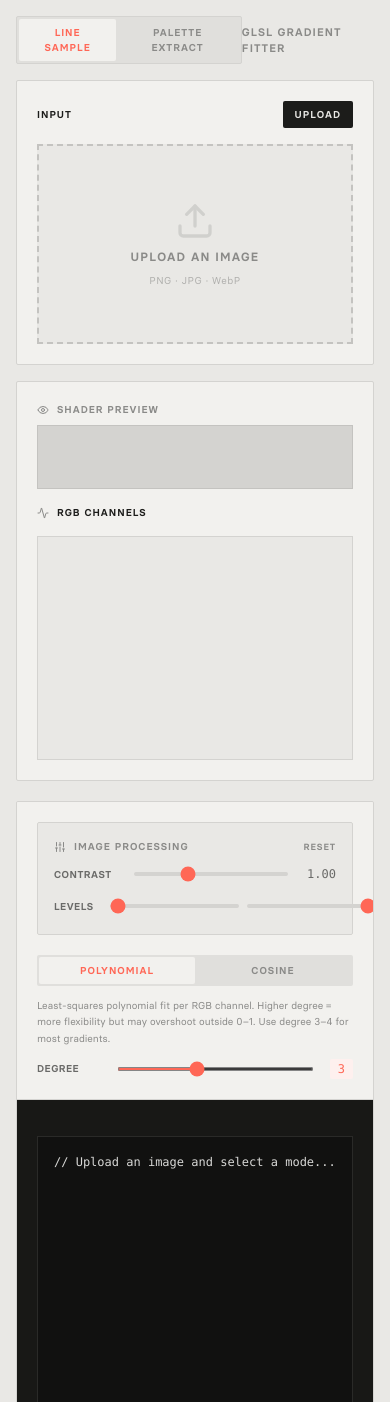
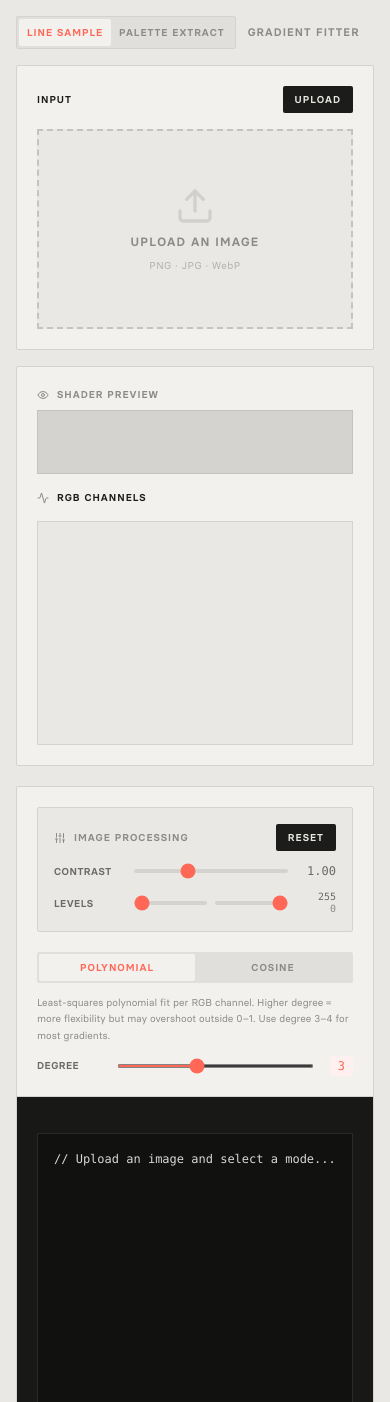
Before and after one commit to bhoffmann93/gradient-fitter, a React (Vite) app: page / in a window 390 px wide. Shown: the top 1402 px of the page. Built offline with nearby package versions, Linux system fonts and the light colour scheme.

Commit message:
mobile ui fix

```diff
--- a/src/App.jsx
+++ b/src/App.jsx
@@ -64,18 +64,23 @@ const App = () => {
     const ctx = canvasRef.current.getContext('2d');
     const destImageData = ctx.createImageData(w, h);
     const dest = destImageData.data;
-    const min = minLevel / 255, max = maxLevel / 255;
+    const min = minLevel / 255,
+      max = maxLevel / 255;
     const range = max - min;
     for (let i = 0; i < src.length; i += 4) {
       let r = (src[i] / 255 - 0.5) * contrast + 0.5;
       let g = (src[i + 1] / 255 - 0.5) * contrast + 0.5;
       let b = (src[i + 2] / 255 - 0.5) * contrast + 0.5;
       if (range > 0.001) {
-        r = (r - min) / range; g = (g - min) / range; b = (b - min) / range;
+        r = (r - min) / range;
+        g = (g - min) / range;
+        b = (b - min) / range;
       } else {
-        r = r >= min ? 1 : 0; g = g >= min ? 1 : 0; b = b >= min ? 1 : 0;
+        r = r >= min ? 1 : 0;
+        g = g >= min ? 1 : 0;
+        b = b >= min ? 1 : 0;
       }
-      dest[i]     = Math.max(0, Math.min(1, r)) * 255;
+      dest[i] = Math.max(0, Math.min(1, r)) * 255;
       dest[i + 1] = Math.max(0, Math.min(1, g)) * 255;
       dest[i + 2] = Math.max(0, Math.min(1, b)) * 255;
       dest[i + 3] = src[i + 3];
@@ -94,10 +99,13 @@ const App = () => {
     setTimeout(() => {
       try {
         const ctx = canvasRef.current.getContext('2d');
-        const w = canvasRef.current.width, h = canvasRef.current.height;
+        const w = canvasRef.current.width,
+          h = canvasRef.current.height;
         const data = ctx.getImageData(0, 0, w, h).data;
-        const x1 = p1.x * w, y1 = p1.y * h;
-        const x2 = p2.x * w, y2 = p2.y * h;
+        const x1 = p1.x * w,
+          y1 = p1.y * h;
+        const x2 = p2.x * w,
+          y2 = p2.y * h;
         const numSteps = Math.max(2, Math.ceil(Math.hypot(x2 - x1, y2 - y1)));
         const samples = [];
         for (let i = 0; i < numSteps; i++) {
@@ -131,7 +139,9 @@ const App = () => {
     const fittingColors = useLinearLight ? colors.map(linearize) : colors;
     const result = FIT_MODES[paletteFitMode].fit(fittingColors, { degree, lockFrequency, tValues });
     setCoefficients(result);
-    setGlslCode(FIT_MODES[paletteFitMode].buildGLSL(result, { linearLight: useLinearLight }) + '\n\n' + buildColorGLSL(colors));
+    setGlslCode(
+      FIT_MODES[paletteFitMode].buildGLSL(result, { linearLight: useLinearLight }) + '\n\n' + buildColorGLSL(colors),
+    );
     drawGraph(graphRef.current, colors, result, paletteFitMode, useLinearLight);
     renderGradientPreview(shaderCanvasRef.current, result, paletteFitMode, useLinearLight);
     setPaletteDrawData({ colors, result, mode: paletteFitMode, linearLight: useLinearLight });
@@ -142,14 +152,17 @@ const App = () => {
     setStatus('processing');
     setError(null);
     try {
-      const imageData = canvasRef.current.getContext('2d')
+      const imageData = canvasRef.current
+        .getContext('2d')
         .getImageData(0, 0, canvasRef.current.width, canvasRef.current.height);
       let colors;
       if (paletteMethod === 'dominant') {
         colors = await extractDominant(imageData, colorCount);
       } else if (paletteMethod === 'api') {
         const { colors: apiColors, seeds } = await generateColormindPalette(imageData, {
-          model: apiModel, seedCount: apiSeedCount, cachedSeeds: apiSeedsRef.current,
+          model: apiModel,
+          seedCount: apiSeedCount,
+          cachedSeeds: apiSeedsRef.current,
         });
         apiSeedsRef.current = seeds;
         colors = apiColors;
@@ -179,7 +192,8 @@ const App = () => {
   const handleMouseDown = (e) => {
     if (!uiCanvasRef.current || !imageSrc || appMode !== 'line') return;
     const rect = uiCanvasRef.current.getBoundingClientRect();
-    const mx = e.clientX - rect.left, my = e.clientY - rect.top;
+    const mx = e.clientX - rect.left,
+      my = e.clientY - rect.top;
     if (Math.hypot(mx - p1.x * rect.width, my - p1.y * rect.height) < POINT_HIT_RADIUS) {
       setActivePoint('p1');
     } else if (Math.hypot(mx - p2.x * rect.width, my - p2.y * rect.height) < POINT_HIT_RADIUS) {
@@ -197,7 +211,42 @@ const App = () => {
   };
 
   const handleMouseUp = () => {
-    if (activePoint) { setActivePoint(null); performFitting(); }
+    if (activePoint) {
+      setActivePoint(null);
+      performFitting();
+    }
+  };
+
+  const TOUCH_HIT_RADIUS = 40;
+
+  const handleTouchStart = (e) => {
+    if (!uiCanvasRef.current || !imageSrc || appMode !== 'line') return;
+    const touch = e.touches[0];
+    const rect = uiCanvasRef.current.getBoundingClientRect();
+    const mx = touch.clientX - rect.left,
+      my = touch.clientY - rect.top;
+    if (Math.hypot(mx - p1.x * rect.width, my - p1.y * rect.height) < TOUCH_HIT_RADIUS) {
+      setActivePoint('p1');
+    } else if (Math.hypot(mx - p2.x * rect.width, my - p2.y * rect.height) < TOUCH_HIT_RADIUS) {
+      setActivePoint('p2');
+    }
+  };
+
+  const handleTouchMove = (e) => {
+    if (!activePoint || !uiCanvasRef.current) return;
+    const touch = e.touches[0];
+    const rect = uiCanvasRef.current.getBoundingClientRect();
+    const x = Math.max(0, Math.min(1, (touch.clientX - rect.left) / rect.width));
+    const y = Math.max(0, Math.min(1, (touch.clientY - rect.top) / rect.height));
+    if (activePoint === 'p1') setP1({ x, y });
+    else setP2({ x, y });
+  };
+
+  const handleTouchEnd = () => {
+    if (activePoint) {
+      setActivePoint(null);
+      performFitting();
+    }
   };
 
   const handleImageUpload = (e) => {
@@ -214,10 +263,17 @@ const App = () => {
     const img = new Image();
     img.src = imageSrc;
     img.onload = () => {
-      let w = img.width, h = img.height;
-      if (w > h && w > IMAGE_MAX_SIZE) { h *= IMAGE_MAX_SIZE / w; w = IMAGE_MAX_SIZE; }
-      else if (h > IMAGE_MAX_SIZE) { w *= IMAGE_MAX_SIZE / h; h = IMAGE_MAX_SIZE; }
-      w = Math.round(w); h = Math.round(h);
+      let w = img.width,
+        h = img.height;
+      if (w > h && w > IMAGE_MAX_SIZE) {
+        h *= IMAGE_MAX_SIZE / w;
+        w = IMAGE_MAX_SIZE;
+      } else if (h > IMAGE_MAX_SIZE) {
+        w *= IMAGE_MAX_SIZE / h;
+        h = IMAGE_MAX_SIZE;
+      }
+      w = Math.round(w);
+      h = Math.round(h);
       const dpr = window.devicePixelRatio || 1;
       canvasRef.current.width = w;
       canvasRef.current.height = h;
@@ -251,13 +307,20 @@ const App = () => {
   React.useEffect(() => {
     if (!paletteDrawData) return;
     drawSwatches(paletteSwatchRef.current, paletteDrawData.colors);
-    drawPaletteGradient(paletteGradientRef.current, paletteDrawData.result, paletteDrawData.mode, paletteDrawData.linearLight);
+    drawPaletteGradient(
+      paletteGradientRef.current,
+      paletteDrawData.result,
+      paletteDrawData.mode,
+      paletteDrawData.linearLight,
+    );
   }, [paletteDrawData]);
 
   React.useEffect(() => {
     if (paletteMethod !== 'api') return;
     fetchColormindModels()
-      .then((models) => { if (models.length) setApiModels(models); })
+      .then((models) => {
+        if (models.length) setApiModels(models);
+      })
       .catch(() => {});
   }, [paletteMethod]);
 
@@ -277,14 +340,16 @@ const App = () => {
   return (
     <div className="min-h-screen bg-[var(--bg)] text-[var(--text)] p-4 md:p-5">
       <div className="max-w-[1500px] mx-auto">
-
-        <div className="flex items-center justify-between mb-4">
-          <div className="flex bg-[var(--surface-muted)] p-0.5 rounded-sm border border-[var(--border)]">
-            {[['line', 'Line Sample'], ['palette', 'Palette Extract']].map(([id, label]) => (
+        <div className="flex items-center mb-4 gap-3">
+          <div className="flex bg-[var(--surface-muted)] p-0.5 rounded-sm border border-[var(--border)] shrink-0">
+            {[
+              ['line', 'Line Sample'],
+              ['palette', 'Palette Extract'],
+            ].map(([id, label]) => (
               <button
                 key={id}
                 onClick={() => setAppMode(id)}
-                className={`px-4 py-1.5 text-[10px] rounded-sm font-semibold tracking-widest uppercase transition-all ${
+                className={`px-2 sm:px-4 py-1.5 text-[10px] rounded-sm font-semibold tracking-widest uppercase transition-all ${
                   appMode === id
                     ? 'bg-[var(--surface)] text-[var(--accent)]'
                     : 'text-[var(--text-muted)] hover:text-[var(--text)]'
@@ -295,7 +360,7 @@ const App = () => {
             ))}
           </div>
           <span className="text-[11px] font-semibold tracking-widest text-[var(--text-muted)] uppercase select-none">
-            GLSL Gradient Fitter
+            Gradient Fitter
           </span>
         </div>
 
@@ -310,6 +375,9 @@ const App = () => {
               onMouseDown={handleMouseDown}
               onMouseMove={handleMouseMove}
               onMouseUp={handleMouseUp}
+              onTouchStart={handleTouchStart}
+              onTouchMove={handleTouchMove}
+              onTouchEnd={handleTouchEnd}
             />
             <GraphPanel graphRef={graphRef} shaderCanvasRef={shaderCanvasRef} />
           </div>
@@ -319,14 +387,14 @@ const App = () => {
               <>
                 <div className="bg-[var(--surface)] p-5 space-y-5">
                   <ImageAdjustPanel
-                    contrast={contrast} setContrast={setContrast}
-                    minLevel={minLevel} setMinLevel={setMinLevel}
-                    maxLevel={maxLevel} setMaxLevel={setMaxLevel}
+                    contrast={contrast}
+                    setContrast={setContrast}
+                    minLevel={minLevel}
+                    setMinLevel={setMinLevel}
+                    maxLevel={maxLevel}
+                    setMaxLevel={setMaxLevel}
                   />
-                  <LineModeSettings
-                    fitMode={fitMode} setFitMode={setFitMode}
-                    degree={degree} setDegree={setDegree}
-                  />
+                  <LineModeSettings fitMode={fitMode} setFitMode={setFitMode} degree={degree} setDegree={setDegree} />
                 </div>
                 <div className="border-t border-[var(--border)]">
                   <CodePanel glslCode={glslCode} status={status} error={error} />
@@ -335,7 +403,10 @@ const App = () => {
             ) : (
               <>
                 <div className="flex bg-[var(--surface-muted)] border-b border-[var(--border)]">
-                  {[['settings', 'Settings'], ['code', 'Code']].map(([id, label]) => (
+                  {[
+                    ['settings', 'Settings'],
+                    ['code', 'Code'],
+                  ].map(([id, label]) => (
                     <button
                       key={id}
                       onClick={() => setRightTab(id)}
@@ -354,21 +425,33 @@ const App = () => {
                     <div className="bg-[var(--surface)] p-5">
                       <div className="space-y-5">
                         <ImageAdjustPanel
-                          contrast={contrast} setContrast={setContrast}
-                          minLevel={minLevel} setMinLevel={setMinLevel}
-                          maxLevel={maxLevel} setMaxLevel={setMaxLevel}
+                          contrast={contrast}
+                          setContrast={setContrast}
+                          minLevel={minLevel}
+                          setMinLevel={setMinLevel}
+                          maxLevel={maxLevel}
+                          setMaxLevel={setMaxLevel}
                         />
                         <PaletteModeSettings
-                          paletteMethod={paletteMethod} setPaletteMethod={setPaletteMethod}
-                          paletteFitMode={paletteFitMode} setPaletteFitMode={setPaletteFitMode}
-                          colorCount={colorCount} setColorCount={setColorCount}
-                          lockFrequency={lockFrequency} setLockFrequency={setLockFrequency}
-                          linearLight={linearLight} setLinearLight={setLinearLight}
-                          weightDominance={weightDominance} setWeightDominance={setWeightDominance}
-                          degree={degree} setDegree={setDegree}
-                          apiModel={apiModel} setApiModel={setApiModel}
+                          paletteMethod={paletteMethod}
+                          setPaletteMethod={setPaletteMethod}
+                          paletteFitMode={paletteFitMode}
+                          setPaletteFitMode={setPaletteFitMode}
+                          colorCount={colorCount}
+                          setColorCount={setColorCount}
+                          lockFrequency={lockFrequency}
+                          setLockFrequency={setLockFrequency}
+                          linearLight={linearLight}
+                          setLinearLight={setLinearLight}
+                          weightDominance={weightDominance}
+                          setWeightDominance={setWeightDominance}
+                          degree={degree}
+                          setDegree={setDegree}
+                          apiModel={apiModel}
+                          setApiModel={setApiModel}
                           apiModels={apiModels}
-                          apiSeedCount={apiSeedCount} setApiSeedCount={setApiSeedCount}
+                          apiSeedCount={apiSeedCount}
+                          setApiSeedCount={setApiSeedCount}
                           extractedColors={extractedColors}
                           paletteSwatchRef={paletteSwatchRef}
                           paletteGradientRef={paletteGradientRef}
--- a/src/components/ImageAdjustPanel.jsx
+++ b/src/components/ImageAdjustPanel.jsx
@@ -10,7 +10,7 @@ const ImageAdjustPanel = ({ contrast, setContrast, minLevel, setMinLevel, maxLev
       </h3>
       <button
         onClick={() => { setContrast(DEFAULTS.contrast); setMinLevel(DEFAULTS.minLevel); setMaxLevel(DEFAULTS.maxLevel); }}
-        className="text-[9px] font-semibold uppercase tracking-widest text-[var(--text-muted)] hover:text-[var(--text)] transition-colors"
+        className="text-[10px] font-semibold bg-[var(--text)] text-[var(--bg)] px-3 py-1.5 rounded-sm cursor-pointer hover:bg-[var(--text-hover)] tracking-widest uppercase transition-colors"
       >
         Reset
       </button>
@@ -33,26 +33,26 @@ const ImageAdjustPanel = ({ contrast, setContrast, minLevel, setMinLevel, maxLev
     </div>
 
     <div className="flex items-center gap-4">
-      <label className="text-[10px] font-semibold text-[var(--text-secondary)] w-16 uppercase tracking-wider">
+      <label className="text-[10px] font-semibold text-[var(--text-secondary)] w-16 shrink-0 uppercase tracking-wider">
         Levels
       </label>
-      <div className="flex-1 flex gap-2">
+      <div className="flex-1 flex gap-2 min-w-0">
         <input
           type="range"
           min="0" max="255" step="1"
           value={minLevel}
           onChange={(e) => setMinLevel(Math.min(parseInt(e.target.value), maxLevel - 5))}
-          className="flex-1 h-1 bg-[var(--border)] rounded appearance-none cursor-pointer accent-[var(--accent)]"
+          className="flex-1 min-w-0 h-1 bg-[var(--border)] rounded appearance-none cursor-pointer accent-[var(--accent)]"
         />
         <input
           type="range"
           min="0" max="255" step="1"
           value={maxLevel}
           onChange={(e) => setMaxLevel(Math.max(parseInt(e.target.value), minLevel + 5))}
-          className="flex-1 h-1 bg-[var(--border)] rounded appearance-none cursor-pointer accent-[var(--accent)]"
+          className="flex-1 min-w-0 h-1 bg-[var(--border)] rounded appearance-none cursor-pointer accent-[var(--accent)]"
         />
       </div>
-      <div className="flex flex-col text-[10px] w-8 text-right leading-3 font-mono text-[var(--text-secondary)]">
+      <div className="flex flex-col text-[10px] w-8 shrink-0 text-right leading-3 font-mono text-[var(--text-secondary)]">
         <span>{maxLevel}</span>
         <span className="text-[var(--text-muted)]">{minLevel}</span>
       </div>
```
Also changed, not shown: src/components/ImagePanel.jsx (+17 -4 lines), 1 other file (tests, documents, lock files or other folders).
